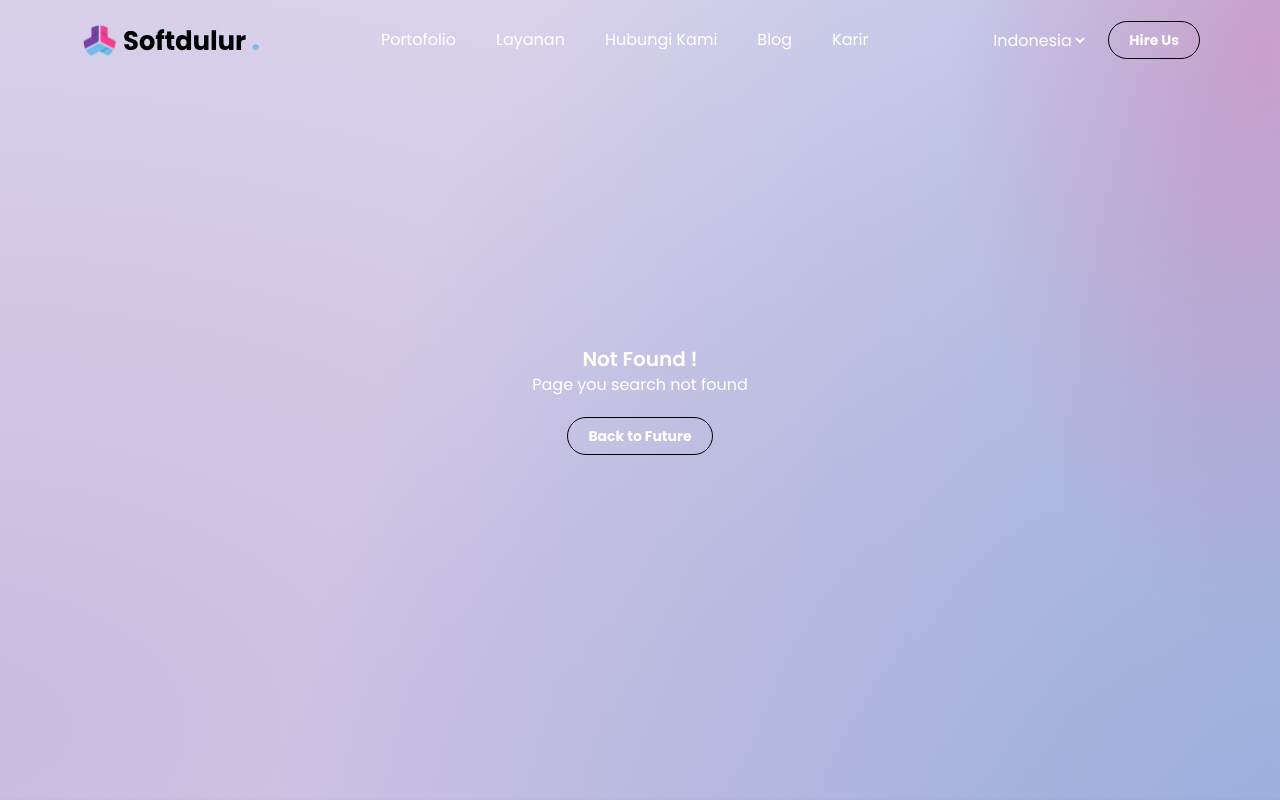
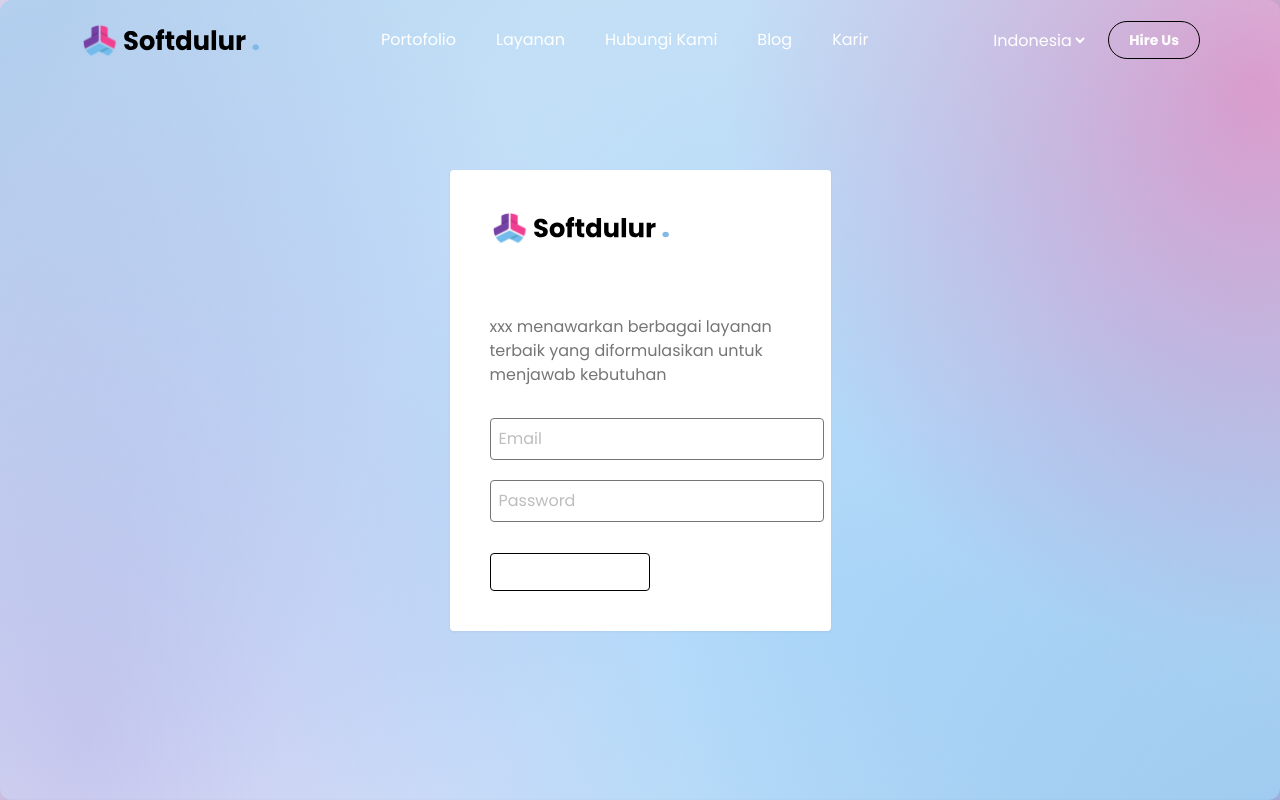
Before and after one commit to albarmo/softdulur-landing, a Next.js app: page /admin/login in a window 1280 px wide. Before the commit this address had no page. Shown: the top 800 px of the page. Built offline with nearby package versions, Linux system fonts and the light colour scheme.

Commit message:
feat: initiate admin pages

```diff
--- /dev/null
+++ b/src/app/admin/login/page.tsx
@@ -0,0 +1,35 @@
+import React from 'react'
+import Image from 'next/image'
+
+const AdminLogin = () => {
+    return (
+        <div className='p-4 h-screen gradient-3 py-10 flex justify-center items-center space-x-10 rounded-xl overflow-hidden'>
+            <article className='w-full h-[461px] md:w-[381px] bg-white rounded drop-shadow-sm flex overflow-hidden'>
+                <section className='p-10 flex flex-col justify-between space-y-5'>
+                    <a href="https://flowbite.com/" className="flex items-center mb-4 sm:mb-0">
+                        <Image
+                            src="/logo.svg"
+                            alt="Vercel Logo"
+                            width={180}
+                            height={24}
+                            priority
+                        />
+                    </a>
+                    <section>
+                        <h5 className='text-2xl font-bold'>Admin</h5>
+                        <p className='text-gray-600 mt-2'>xxx menawarkan berbagai layanan terbaik yang diformulasikan untuk menjawab kebutuhan </p>
+                    </section>
+                    <form className='grid grid-col-1 gap-5'>
+                        <input type='email' placeholder='Email' className='border border-gray-600 p-2 rounded' />
+                        <input type='password' placeholder='Password' className='border border-gray-600 p-2 rounded' />
+                    </form>
+                    <button className='mt-10 w-40 border border-black px-5 py-2 rounded text-sm font-bold'>Login</button>
+                </section>
+                <section className='bg-red-100 w-3 gradient-4 ' >
+                </section>
+            </article>
+        </div >
+    )
+}
+
+export default AdminLogin
--- /dev/null
+++ b/src/app/admin/page.tsx
@@ -0,0 +1,29 @@
+import React from 'react'
+import Image from 'next/image'
+
+const AdminDashboard = () => {
+    return (
+        <div className='min-h-screen gradient-5 p-10 pt-28 lg:px-40 lg:py-32 flex flex-col space-y-5'>
+            <section className=''>
+                <section className='w-full lg:w-2/5'>
+                    <h1 className='text-4xl font-bold'>Dashboard</h1>
+                    <p className='text-gray-800 mt-2'>xxx menawarkan berbagai layanan terbaik yang diformulasikan untuk menjawab kebutuhan</p>
+                </section>
+            </section>
+            <section>
+                <h2 className='text-xl font-semibold'>Contacts Table</h2>
+                <Image
+                    className='mt-5'
+                    src={'../table.svg'}
+                    alt="project Logo"
+                    width={1248}
+                    height={791}
+                    priority
+                />
+            </section>
+
+        </div >
+    )
+}
+
+export default AdminDashboard
--- a/src/app/globals.css
+++ b/src/app/globals.css
@@ -31,3 +31,15 @@ body {
 .gradient-2{
   background: radial-gradient(16.97% 22.41% at 10.71% 42.09%, rgba(131, 185, 230, 0.14) 0%, rgba(0, 0, 0, 0) 100%) /* warning: gradient uses a rotation that is not supported by CSS and may not behave as expected */, radial-gradient(46.33% 72.7% at 91.1% 78.79%, rgba(101, 51, 156, 0.076) 0%, rgba(0, 0, 0, 0) 100%) /* warning: gradient uses a rotation that is not supported by CSS and may not behave as expected */, #FFFFFF;
 }
+
+.gradient-3{
+  background: radial-gradient(64.76% 99.23% at 58.4% 70.53%, rgba(0, 139, 255, 0.2) 0%, rgba(0, 0, 0, 0) 100%) /* warning: gradient uses a rotation that is not supported by CSS and may not behave as expected */, radial-gradient(93.25% 222.44% at 6.75% 92.34%, rgba(145, 95, 201, 0.27) 0%, rgba(255, 255, 255, 0.0351) 50.04%) /* warning: gradient uses a rotation that is not supported by CSS and may not behave as expected */, linear-gradient(141.01deg, rgba(131, 185, 230, 0.6) 3.25%, rgba(131, 185, 230, 0) 63.51%), radial-gradient(41.37% 70.53% at 98.05% 10.83%, rgba(248, 30, 127, 0.39) 0%, rgba(0, 0, 0, 0) 100%) /* warning: gradient uses a rotation that is not supported by CSS and may not behave as expected */, radial-gradient(250.69% 594.3% at 115.61% 162.26%, #83B9E6 0%, #F8FCFF 39.09%) /* warning: gradient uses a rotation that is not supported by CSS and may not behave as expected */;
+}
+
+.gradient-4{
+  background: linear-gradient(252.84deg, rgba(0, 139, 255, 0.8) 1%, rgba(248, 30, 127, 0.336) 91.49%, rgba(101, 51, 156, 0.8) 117.59%);
+}
+
+.gradient-5{
+  background: radial-gradient(24.54% 58.17% at 98.71% 4.99%, rgba(131, 185, 230, 0.32) 0%, rgba(0, 0, 0, 0) 100%) /* warning: gradient uses a rotation that is not supported by CSS and may not behave as expected */, radial-gradient(68.97% 35.83% at -3.34% 89.58%, rgba(101, 51, 156, 0.3) 0%, rgba(255, 255, 255, 0) 100%) /* warning: gradient uses a rotation that is not supported by CSS and may not behave as expected */, radial-gradient(248.94% 590.17% at 113.86% 152.14%, #83B9E6 0%, #F8FCFF 39.09%) /* warning: gradient uses a rotation that is not supported by CSS and may not behave as expected */;
+}
```
Also changed, not shown: public/superhero.svg (added), public/table.svg (added).
